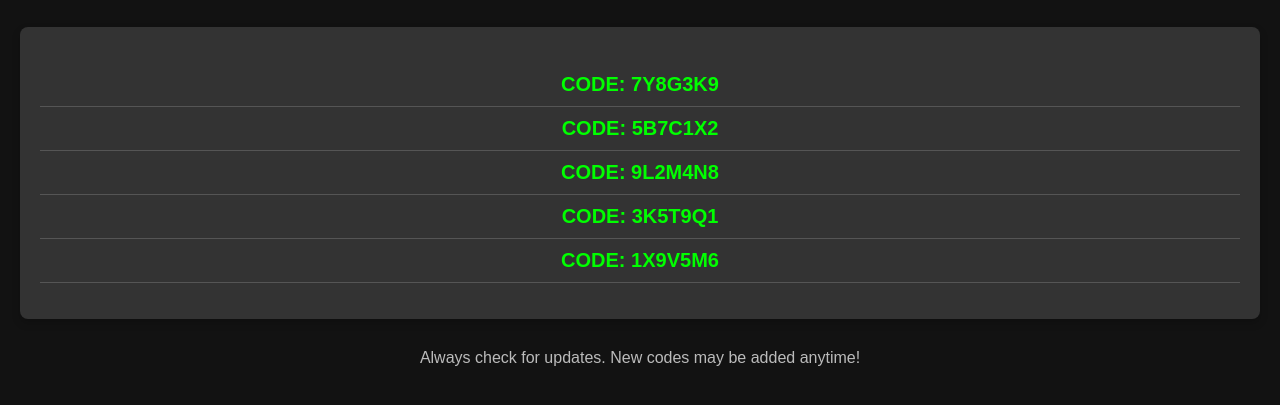
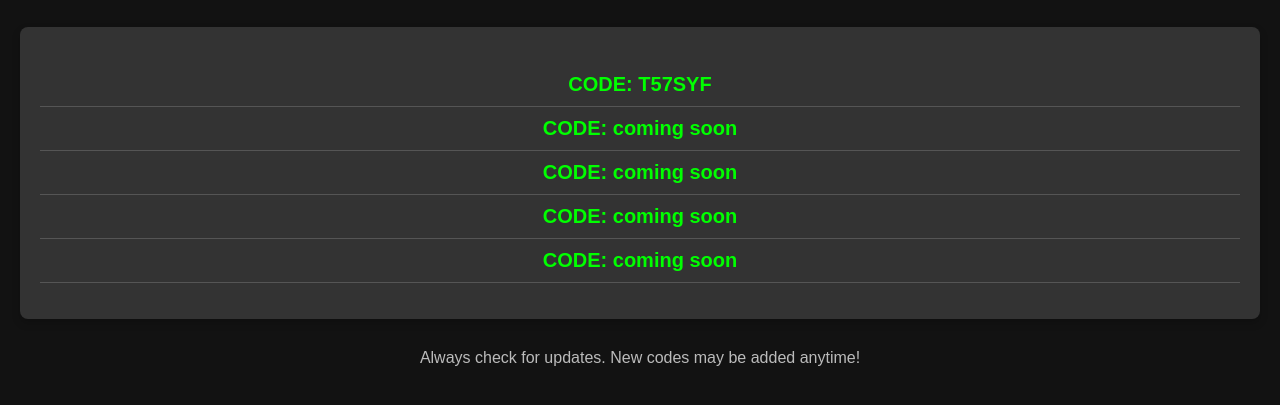
Before and after one commit to akinola566/Risks, a plain HTML site: page docs/sportybet-games.html in a window 1280 px wide. Shown: the part 65-470 px from the top of the page. Drawn offline with Linux system fonts and the light colour scheme.

Commit message:
Update sportybet-games.html

```diff
--- a/docs/sportybet-games.html
+++ b/docs/sportybet-games.html
@@ -54,11 +54,11 @@
 
     <div class="predictions">
       <ul>
-        <li>CODE: 7Y8G3K9</li>
-        <li>CODE: 5B7C1X2</li>
-        <li>CODE: 9L2M4N8</li>
-        <li>CODE: 3K5T9Q1</li>
-        <li>CODE: 1X9V5M6</li>
+        <li>CODE: T57SYF</li>
+        <li>CODE: coming soon</li>
+        <li>CODE: coming soon</li>
+        <li>CODE: coming soon</li>
+        <li>CODE: coming soon</li>
       </ul>
     </div>
 
```
